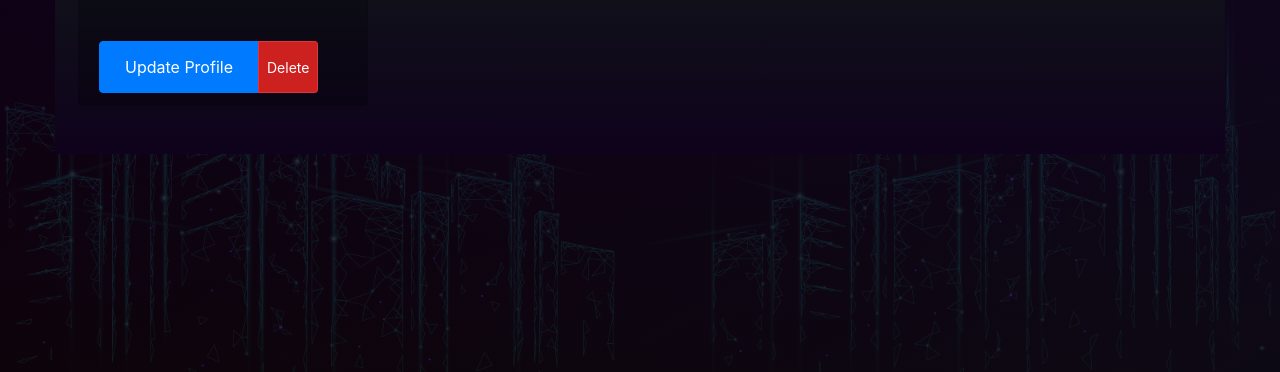
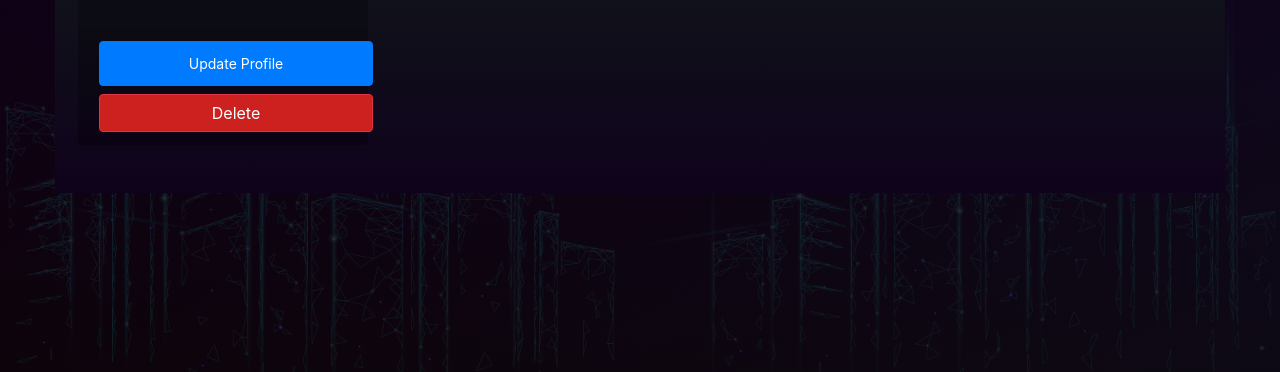
Before and after one commit to utsukushiihime/project-wayfarer, a Django app: page /profile/ in a window 1280 px wide. Shown: the part 304-676 px from the top of the page. Run offline with Django 3.2, Linux system fonts and the light colour scheme; the visitor is signed in with stand-in values (Sample User, id 1); data comes from the database, SQL or seed files in the repository; data that the repository does not hold is empty; some libraries are stand-ins or nearby versions.

```diff
--- a/main_app/templates/cities/detail.html
+++ b/main_app/templates/cities/detail.html
@@ -17,6 +17,8 @@
       </div>
       <div class="col-7">
           <ul class="nav flex-column">
+            <h2>{{ city.name }}</h2>
+            <img class="img-fluid" style="object-fit: cover; height: 250px;" src="{{ city.image }}" alt="">
             {% for post in posts  %}
             <li class="nav-item text-white">
               <a class="nav-link" href="/posts/{{ post.id }}">{{ post.title }}</a>
--- a/main_app/templates/cities/index.html
+++ b/main_app/templates/cities/index.html
@@ -15,8 +15,8 @@
           </ul>
       </div>
       <div class="col-7">
-          <ul class="nav flex-column">
-            {% for post in posts  %}
+        <ul class="nav flex-column">
+          {% for post in posts  %}
             <li class="nav-item text-white">
               <a class="nav-link" href="/posts/{{ post.id }}">{{ post.title }}</a>
               <small class="ml-3 text-muted">Author: {{ user.username }}</small>
--- a/main_app/templates/posts/index.html
+++ b/main_app/templates/posts/index.html
@@ -16,7 +16,7 @@
             <div class="card-body">
             <h5 class="card-title">{{ post.title }}</h5>
             <h6 class="card-subtitle mb-2 text-muted">{{ post.city }}</h6>
-              <p class="card-text">{{ post.content }}</p>
+              <p class="card-text" style="height:75px; overflow:hidden">{{ post.content }}</p>
               <p class="card-text">
                 <small class="text-muted">Author: {{ post.user.first_name }} {{ post.user.last_name }}</small> <span class="text-muted">|</span>
                 <small class="text-muted">{{ post.created_at }}</small>
--- a/main_app/templates/profile/profile.html
+++ b/main_app/templates/profile/profile.html
@@ -17,15 +17,13 @@
             <form action="{% url 'profile_edit' user.id %}" method="POST">
                 {% csrf_token %}
                 {{ form.as_p }}
-                <div class="btn-group" role="group" aria-label="Basic example">
-                    <button type="button" class="btn btn-primary">
-                        <input class="btn text-white text-left" type="submit" value="Update Profile">
+                    <button type="button" class="btn btn-primary btn-block">
+                        <input class="btn btn-sm text-white text-left" type="submit" value="Update Profile">
                     </button>
-                    <button type="button" class="btn btn-danger text-white btn-sm"><div class="card-action">
+                    <button type="button" class="btn btn-danger text-white btn-block"><div class="card-action">
                         <a class="text-white" href="{% url 'profile_delete' user.id %}">Delete</a>
                     </div>
                     </button>
-                </div>
 
             </form>
             </div>
```
Also changed, not shown: main_app/templates/posts/detail.html (+15 -6 lines).
